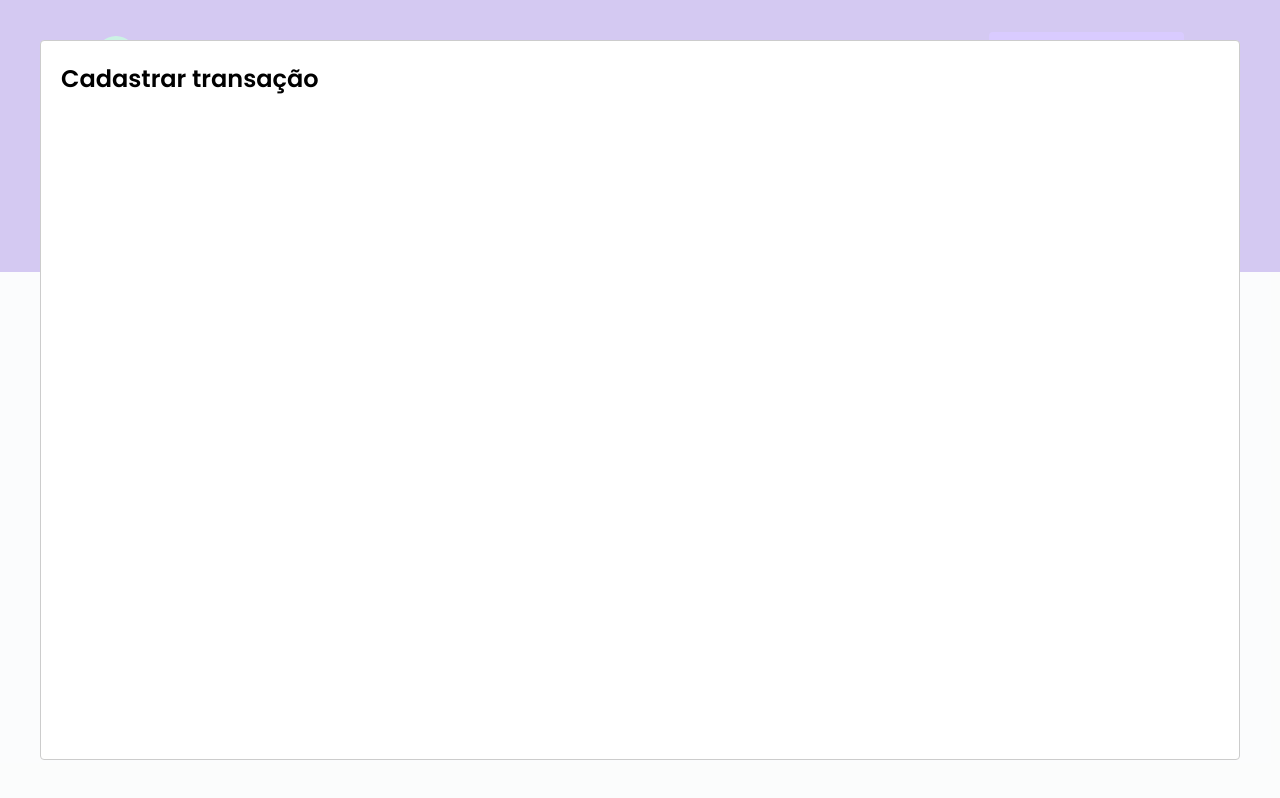
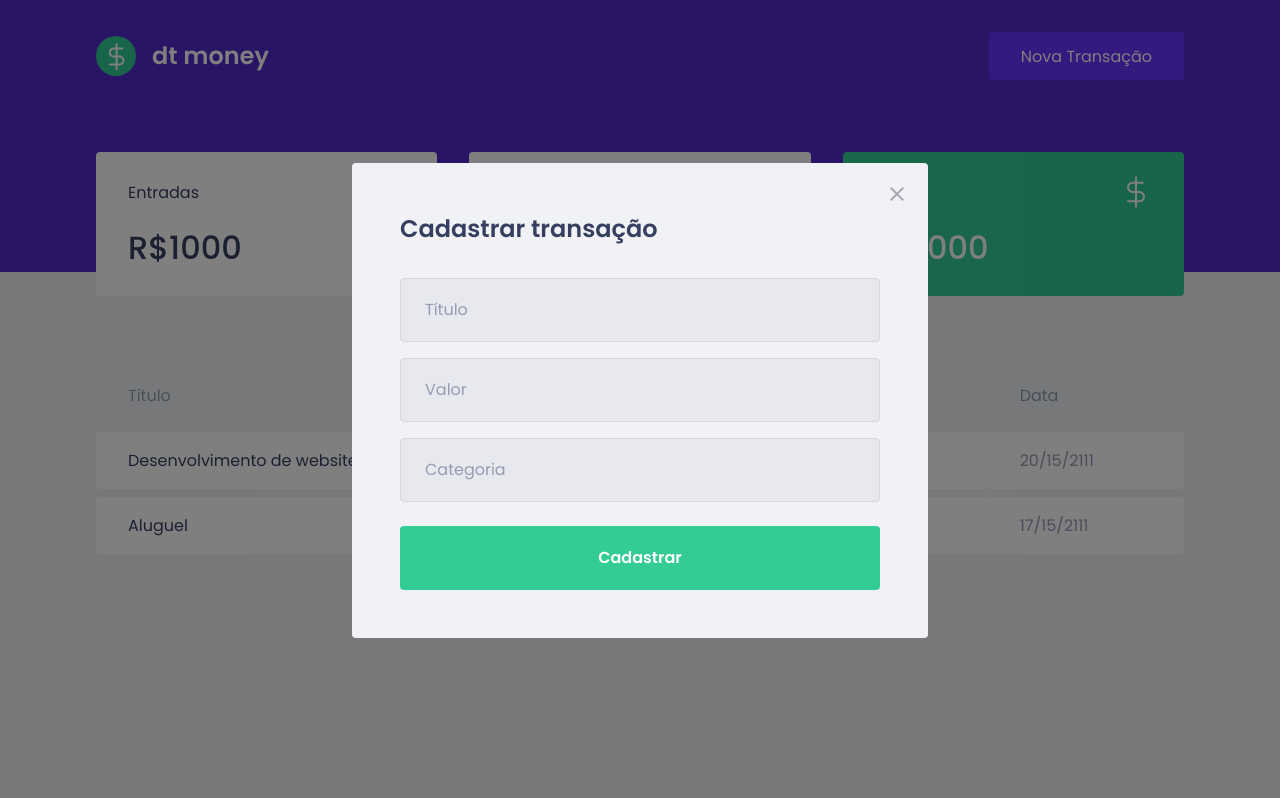
Before and after one commit to iaurg/ignite-react-cap-2, a React (Create React App) app: page / in a window 1280 px wide. Both pictures are taken after a click on the button "Nova Transação". Built offline with nearby package versions, Linux system fonts and the light colour scheme; no server answers; what miragejs would draw is missing.

Commit message:
Styled modal global

```diff
--- a/src/components/NewTransactionModal/index.tsx
+++ b/src/components/NewTransactionModal/index.tsx
@@ -1,4 +1,6 @@
 import Modal from 'react-modal'
+import closeImg from '../../assets/close.svg'
+import { Container } from './styles'
 
 type NewTransactionModalProps = {
   isModalOpen: boolean
@@ -10,8 +12,22 @@
     <Modal
     isOpen={isModalOpen}
     onRequestClose={onRequestClose}
+    overlayClassName="react-modal-overlay"
+    className="react-modal-content"
   >
-    <h2>Cadastrar transação</h2>
+    <button type="button" onClick={onRequestClose} className="react-modal-close">
+      <img src={closeImg} alt="Close Modal" />
+    </button>
+    <Container>
+      <h2>Cadastrar transação</h2>
+
+      <input type="text" name="" id=""placeholder="Título"/>
+      <input type="number" name="" id="" placeholder="Valor"/>
+      <input type="text" name="" id="" placeholder="Categoria"/>
+      <button type="submit">
+        Cadastrar
+      </button>
+    </Container>
   </Modal>
   )
 }
--- a/src/components/NewTransactionModal/styles.ts
+++ b/src/components/NewTransactionModal/styles.ts
@@ -1 +1,47 @@
 import styled from 'styled-components'
+
+export const Container = styled.form`
+  h2 {
+    color: var(--text-title);
+    font-size: 1.5rem;
+    margin-bottom: 2rem;
+  }
+
+  input {
+    width: 100%;
+    padding:0 1.5rem;
+    height:4rem;
+    border-radius: 0.25rem;
+    border:1px solid #d7d7d7;
+    background:var(--input-background);
+
+    font-weight: 400;
+    font-size:1rem;
+
+    &::placeholder {
+      color: var(--text-body);
+    }
+
+    & + input {
+      margin-top: 1rem;
+    }
+  }
+
+  button[type="submit"] {
+    width:100%;
+    padding:0 1.5rem;
+    height:4rem;
+    background:var(--green);
+    color:#fff;
+    border-radius: 0.25rem;
+    border:0;
+    font-size: 1rem;
+    margin-top: 1.5rem;
+    font-weight:600;
+    transition: filter 0.2s;
+
+    &:hover{
+      filter:brightness(0.9);
+    }
+  }
+`
--- a/src/styles/global.ts
+++ b/src/styles/global.ts
@@ -12,6 +12,7 @@
     --text-body: #969cb3;
 
     --background: #f0f2f5;
+    --input-background: #e7e9ee;
     --shape: #fff;
   }
 
@@ -53,4 +54,41 @@
     opacity:0.6;
     cursor:not-allowed;
   }
+
+  .react-modal-overlay {
+    background: rgba(0,0,0,0.5);
+
+    position:fixed;
+    top:0;
+    bottom:0;
+    left:0;
+    right:0;
+
+    display:flex;
+    justify-content:center;
+    align-items:center;
+  }
+
+  .react-modal-content {
+    width:100%;
+    max-width:576px;
+    background:var(--background);
+    padding:3rem;
+    position:relative;
+    border-radius:0.25rem;
+    border:none;
+  }
+
+  .react-modal-close {
+    position: absolute;
+    right:1.5rem;
+    top:1.5rem;
+    border:0;
+    background: transparent;
+    transition: filter 0.2s;
+
+    &:hover{
+      filter:brightness(0.8)
+    }
+  }
 `
```
